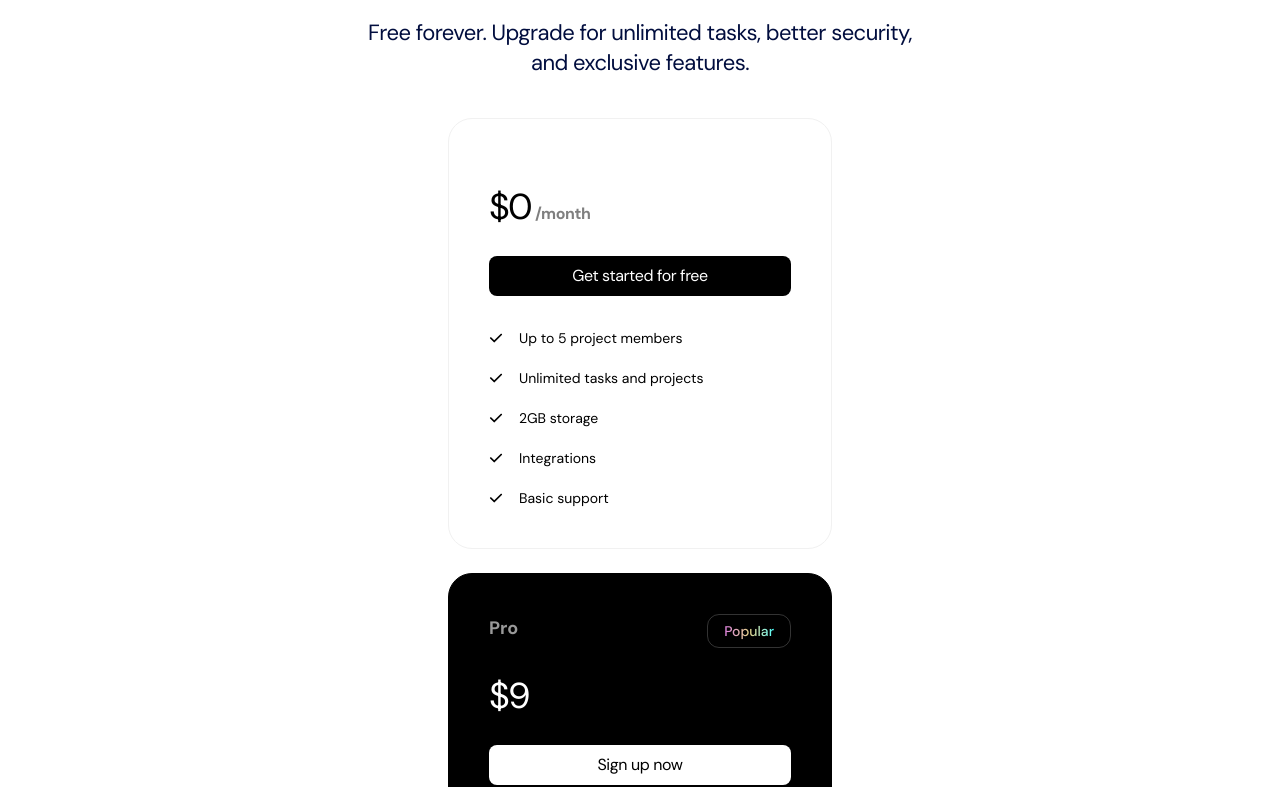
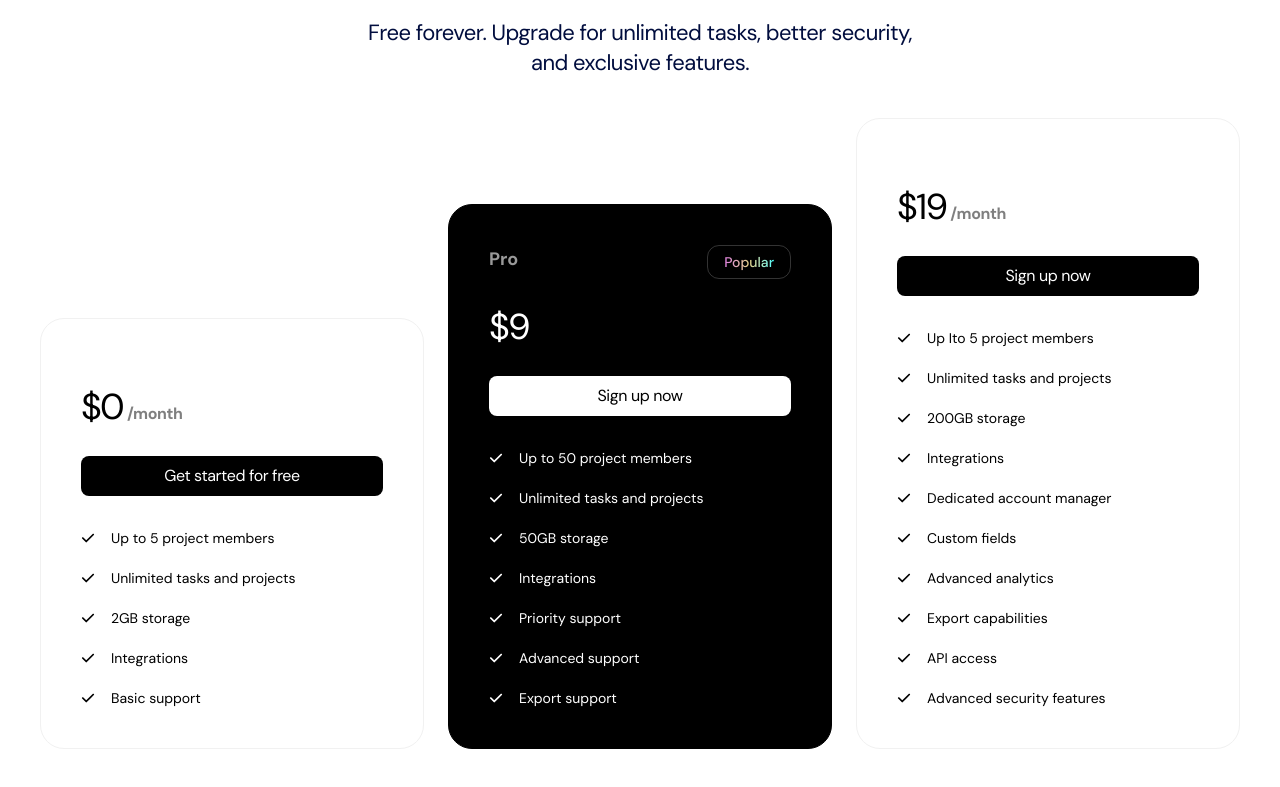
Before and after one commit to Meetkamal256/saas-landing-page, a Next.js app: page / in a window 1280 px wide. Shown: the part 2097-2884 px from the top of the page. Built offline with nearby package versions, Linux system fonts and the light colour scheme.

Commit message:
feat: build pricingTier section for tablet and desktop

```diff
--- a/app/sections/Pricing.tsx
+++ b/app/sections/Pricing.tsx
@@ -17,7 +17,7 @@ export const Pricing = () => {
         </div>
       </div>
       {/* Card */}
-      <div className="flex flex-col gap-6 items-center mt-10">
+      <div className="flex flex-col gap-6 items-center mt-10 lg:flex-row lg:justify-center lg:items-end">
         {pricingTiers.map(
           ({ id, title, monthlyPrice, buttonText, popular, inverse, features }) => (
             <div
```
